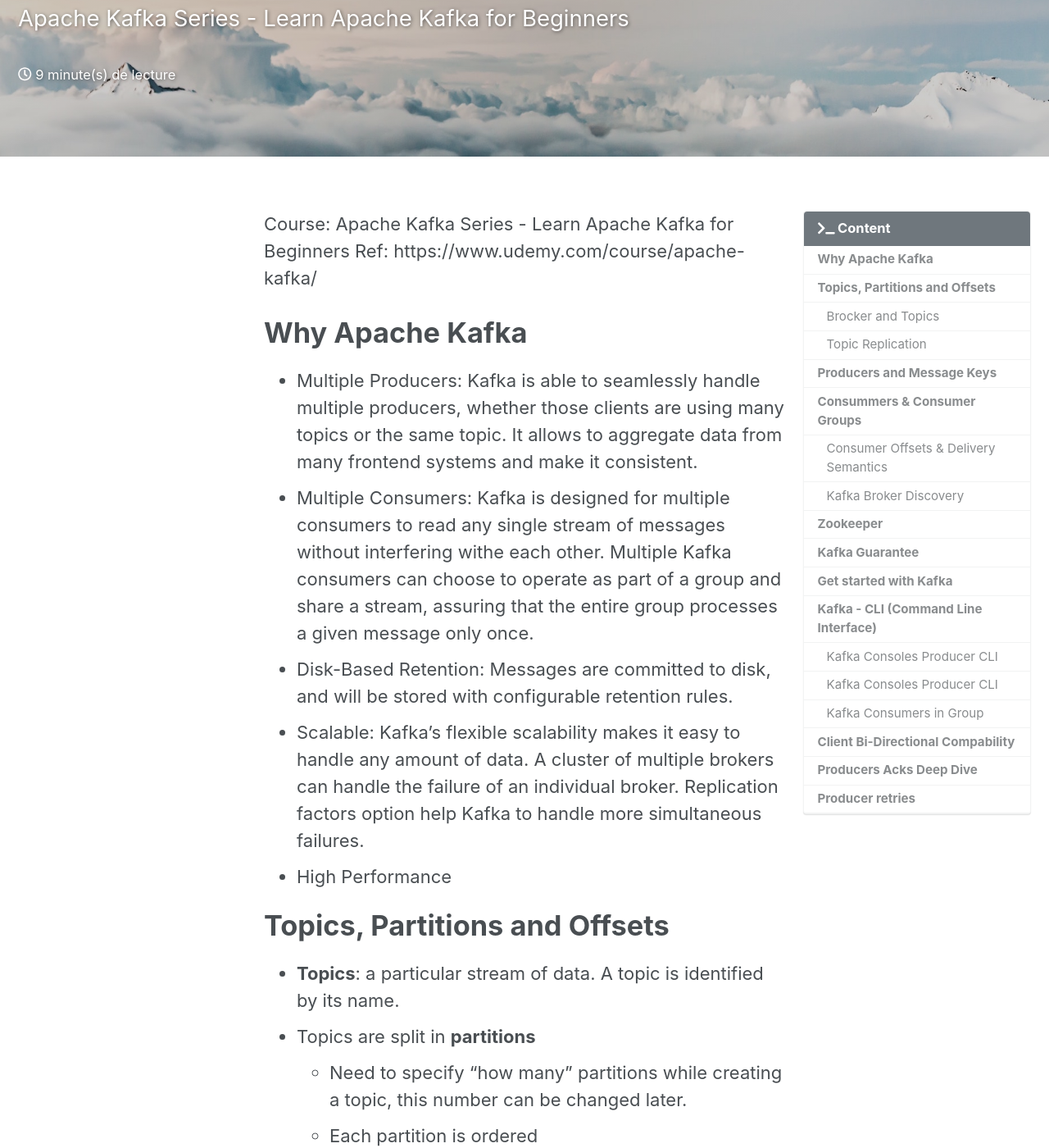
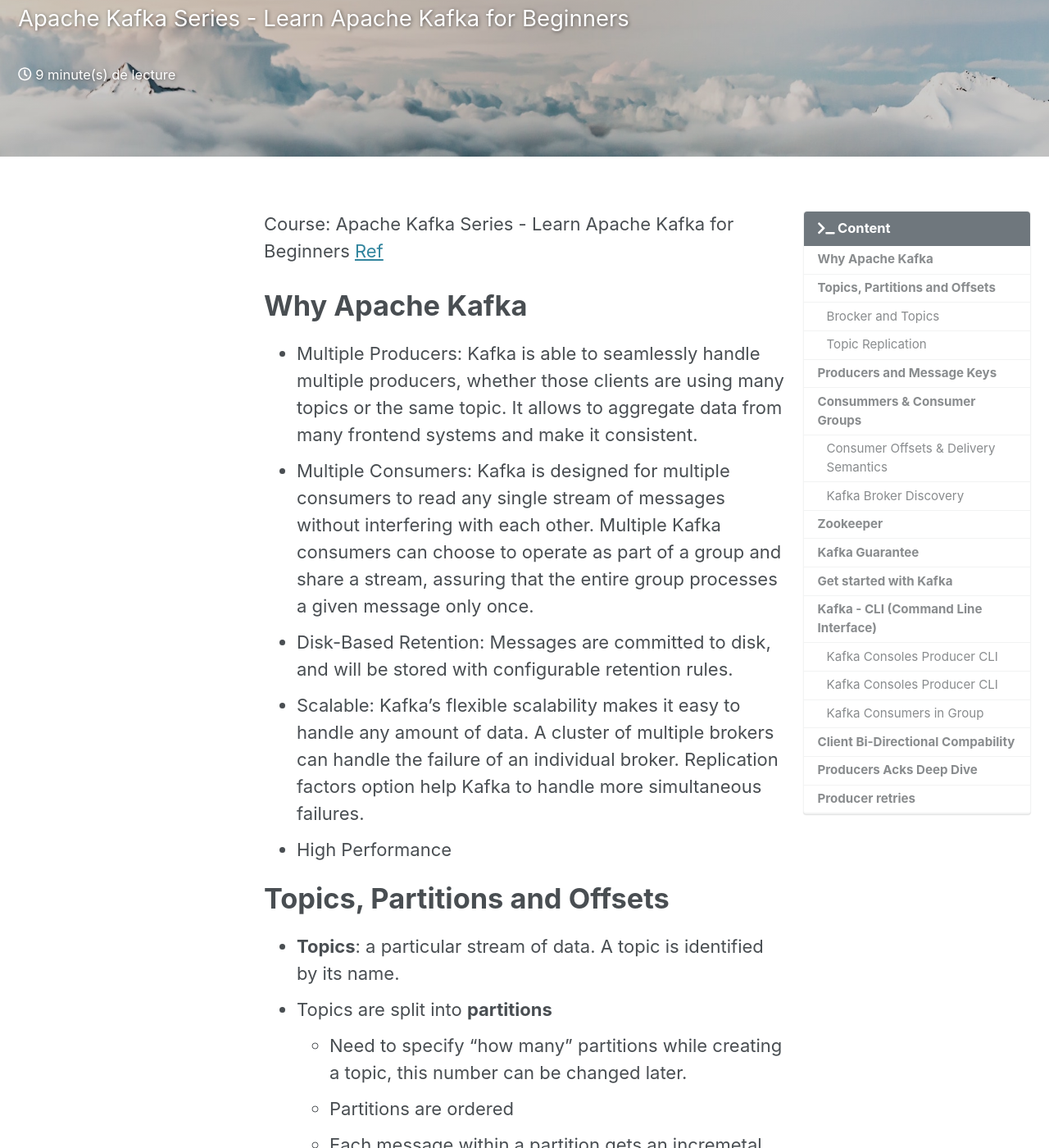
Before and after one commit to hieupm/hieupm.github.io, a Jekyll site: the page built from _posts/2019-05-07-kafka-1.md, in a window 1280 px wide and 1400 px high, scrolled down 388 px. Shown: the whole window at 82% size. Built offline with Jekyll 4.4.1, drawn with Linux system fonts in a browser that asks for light colours; cached includes are drawn as plain includes; comment, search, counter and statistics services are not loaded; some of the changed text lies outside the part shown.

Commit message:
Draft in progress

```diff
--- a/_posts/2019-05-07-kafka-1.md
+++ b/_posts/2019-05-07-kafka-1.md
@@ -16,20 +16,20 @@
 ---
 
 Course: Apache Kafka Series - Learn Apache Kafka for Beginners
-Ref: https://www.udemy.com/course/apache-kafka/
+[Ref](https://www.udemy.com/course/apache-kafka/)
 
 # Why Apache Kafka
 - Multiple Producers: Kafka is able to seamlessly handle multiple producers, whether those clients are using many topics or the same topic. It allows to aggregate data from many frontend systems and make it consistent.
-- Multiple Consumers: Kafka is designed for multiple consumers to read any single stream of messages without interfering withe each other. Multiple Kafka consumers can choose to operate as part of a group and share a stream, assuring that the entire group processes a given message only once.
+- Multiple Consumers: Kafka is designed for multiple consumers to read any single stream of messages without interfering with each other. Multiple Kafka consumers can choose to operate as part of a group and share a stream, assuring that the entire group processes a given message only once.
 - Disk-Based Retention: Messages are committed to disk, and will be stored with configurable retention rules.
 - Scalable: Kafka's flexible scalability makes it easy to handle any amount of data. A cluster of multiple brokers can handle the failure of an individual broker. Replication factors option help Kafka to handle more simultaneous failures.
 - High Performance
 
 # Topics, Partitions and Offsets
 - **Topics**: a particular stream of data. A topic is identified by its name.
-- Topics are split in **partitions**
+- Topics are split into **partitions**
     - Need to specify "how many" partitions while creating a topic, this number can be changed later.
-    - Each partition is ordered
+    - Partitions are ordered
     - Each message within a partition gets an incremetal id, called **offset**. It's infinite and unbounded.
     - Messages are ordered within the partition but not across other partitions
 - Data is kept only for a limited time (default is one week)
```
Also changed, not shown: other parts of _posts/2019-05-07-kafka-1.md (+8 -15 lines).
